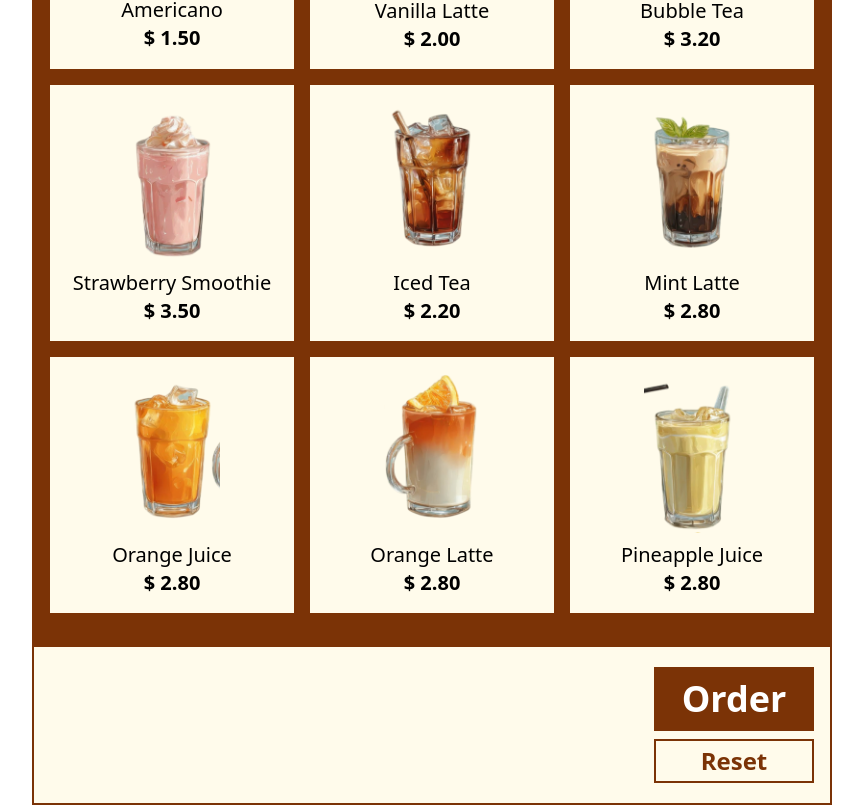
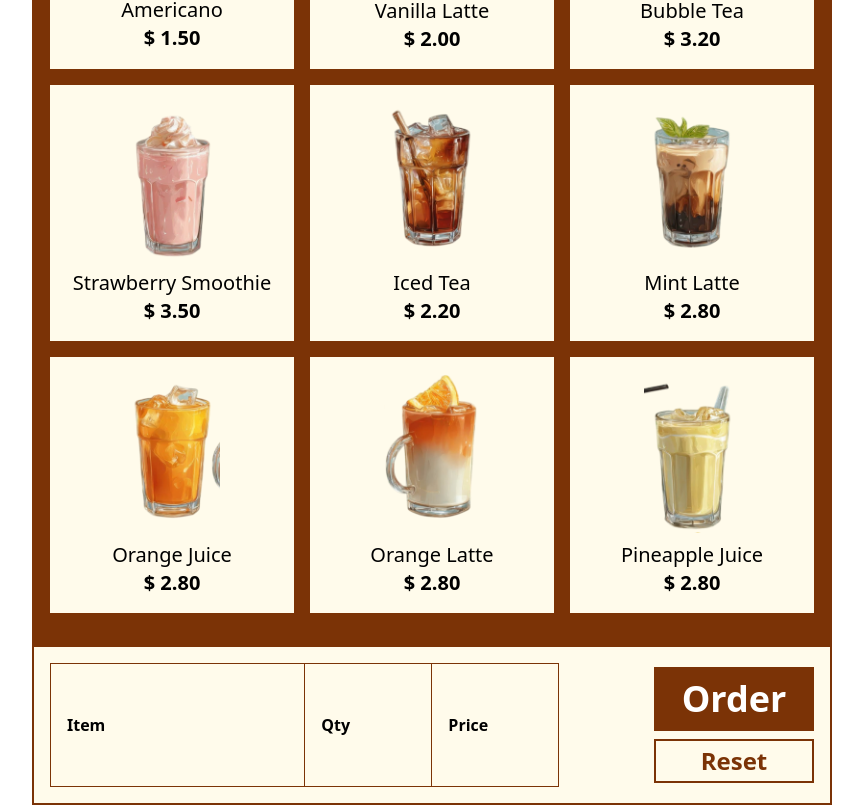
Before and after one commit to iroNomad/cafe_kiosk, a React (Vite) app: page / in a window 1280 px wide. Shown: the part 355-1160 px from the top of the page, without its empty margins (208-1071 px from the left). Built offline with nearby package versions, Linux system fonts and the light colour scheme.

Commit message:
Added table for orderList

```diff
--- a/src/components/Footer.jsx
+++ b/src/components/Footer.jsx
@@ -1,9 +1,13 @@
 export function Footer() {
     return (
         <div className="bg-amber-50 text-center p-4 mt-4 border-t-2 border-amber-900 flex">
-            <ol id="orderList" className="text-left w-1/2">
-
-            </ol>
+            <table id="orderList" className="table-auto w-full border-collapse border border-amber-900 text-left">
+                <tr className="h-2">
+                    <th className="border border-amber-900 px-4 py-2 w-1/2">Item</th>
+                    <th className="border border-amber-900 px-4 py-2 w-1/4">Qty</th>
+                    <th className="border border-amber-900 px-4 py-2 w-1/4">Price</th>
+                </tr>
+            </table>
             <div className="w-1/2 text-right">
                 <button className="bg-amber-900 my-1 py-3 text-white font-semibold text-4xl w-40">Order</button>
                 <br/>
--- a/src/components/MenuCard.jsx
+++ b/src/components/MenuCard.jsx
@@ -1,10 +1,26 @@
 export default function MenuCard({item}) {
-
     const handleDivClick = () => {
         const orderList = document.getElementById("orderList");
-        const listItem = document.createElement("li");
-        listItem.textContent = `${item.title} - ${item.price}`;
-        listItem.classList.add("border", "border-amber-900", "py-2", "text-xl", "px-4");
+        const listItem = document.createElement("tr");
+
+        // Create and append the first cell
+        const itemCell = document.createElement("td");
+        itemCell.appendChild(document.createTextNode(item.title));
+        itemCell.classList.add("border", "border-amber-900", "px-4", "py-2");
+        listItem.appendChild(itemCell);
+
+        // Create and append the second cell
+        const qtyCell = document.createElement("td");
+        qtyCell.appendChild(document.createTextNode("0"));
+        qtyCell.classList.add("border", "border-amber-900", "px-4", "py-2");
+        listItem.appendChild(qtyCell);
+
+        // Create and append the third cell
+        const priceCell = document.createElement("td");
+        priceCell.appendChild(document.createTextNode(item.price));
+        priceCell.classList.add("border", "border-amber-900", "px-4", "py-2");
+        listItem.appendChild(priceCell);
+
         orderList.appendChild(listItem);
     };
 
```
